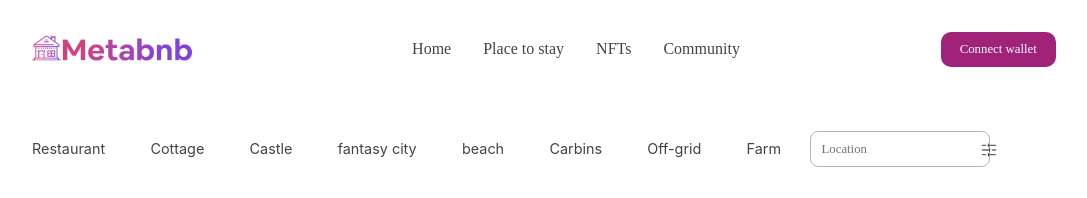
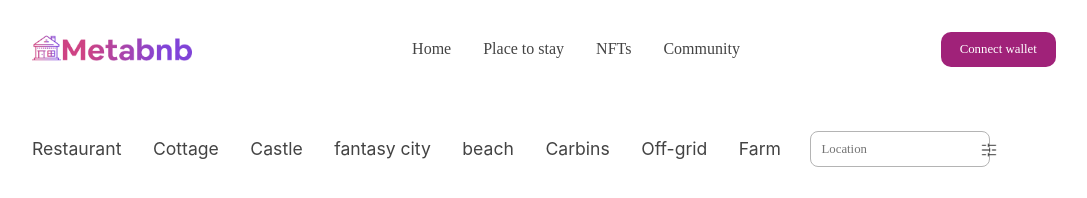
Before and after one commit to Chisquare7/meta-bnb-web, a React (Create React App) app: page /placepage in a window 1280 px wide. Shown: the top 198 px of the page, without its empty margins (96-1183 px from the left). Built offline with nearby package versions, Linux system fonts and the light colour scheme; a web font is replaced by a local one.

Commit message:
style: Increase the font size of sub-links of Place To Stay page to 1.1rem

```diff
--- a/src/App.css
+++ b/src/App.css
@@ -542,7 +542,7 @@ h1, h2, h3, h4, h5, h6, p, input, span, ul, li, Link, button, option {
 
 .placetop__flex .placetop__link-flex .placetop__links,
 select option .placetop__links {
-  font-size: .9rem;
+  font-size: 1.1rem;
   color: #434343;
   font-weight: 400;
   font-style: normal;
```
